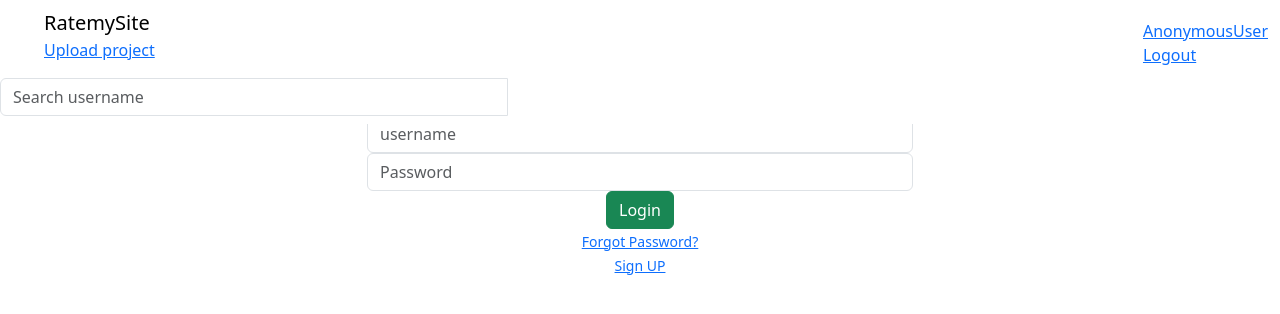
After one commit to Angelamutyota/ratemysite, a Django app: page /login/ in a window 1280 px wide. The commit adds this page. Shown: the top 314 px of the page. Run offline with Django 3.2, Linux system fonts and the light colour scheme; some libraries are stand-ins or nearby versions.

```diff
--- /dev/null
+++ b/rateapp/templates/accounts/login.html
@@ -0,0 +1,57 @@
+{%extends "base.html"%}
+{% load bootstrap5 %}
+{% load static %}
+{% block content %}
+<div class="body">
+    <div class="container mt-5">
+
+        <div class="row">
+            <div class="col-md-3"></div>
+            <div class="col-md-6">
+                <div class="login-form text-center">
+                    <form class="userr" action="" method="post">
+                        {% csrf_token %}
+
+                        <div class="text-center mb-4">
+                            <legend>
+                                <h3><strong>Login</strong></h3>
+                            </legend>
+                            <hr>
+
+                            <div class="form-group">
+                                <input type="text" name="username" class="form-control form-control-user"
+                                    id="exampleInputPassword" placeholder="username">
+                            </div>
+                            <div class="form-group">
+                                <input type="password" name="password" class="form-control form-control-user"
+                                    id="exampleInputPassword" placeholder="Password">
+                            </div>
+                            <!-- <div class="form-group">
+                                <div class="custom-control custom-checkbox small">
+                                    <input type="checkbox" class="custom-control-input" id="customCheck">
+                                    <label id="w" class="custom-control-label" for="customCheck">Remember Me</label>
+                                </div>
+                            </div> -->
+                            <button type="submit" id="btn" class="btn btn-success btn-block">Login</button>
+                    </form>
+                    {% for message in messages %}
+                        <p id="messages">{{message}}</p>
+                    {% endfor %}
+                    <br>
+                    <div id="p" class="text-center">
+                        <a class="small" href="#">Forgot Password?</a>
+                    </div>
+                    <div id="p" class="text-center">
+                        <a class="small" href="{% url 'register' %}">Sign UP</a>
+                    </div>
+                    <!-- <div id="q" class="text-center">
+                        <small class="text-muted">Need an account? Contact human resource for registration and
+                            credential assignment. </small>
+                    </div> -->
+                </div>
+            </div>
+        </div>
+    </div>
+</div>
+
+{% endblock %}
--- a/rateapp/templates/index.html
+++ b/rateapp/templates/index.html
@@ -7,6 +7,6 @@
     <img src="{{project.project_image.url}}" alt="" width="200px">
     <p>{{project.description}}</p>
   <a href="{{project.link}}" target="_blank">{{project.link}}</a>
-  {% endfor %}
+  <a href="{% url 'project' project.id %}" class="btn btn-success p-2">View Post</a>  {% endfor %}
  </div>
 {% endblock %}
--- a/rateapp/templates/navbar.html
+++ b/rateapp/templates/navbar.html
@@ -10,15 +10,15 @@
   <div class="container-fluid">
     <div class="navbar-header">
       <ul style="list-style-type:none;">
-       <a class="navbar-brand " href="" >RatemySite</a><br>
-       <!-- <a href="">Upload project</a>   -->
+       <a class="navbar-brand " href="/" >RatemySite</a><br>
+       <a href="{%url 'new_project'%}">Upload project</a>
       </ul>
     </div>
-    <!-- <div class="navbar-right">
-      <span> <a href="">{{request.user }}</a></span><br>
-      <span><a href="">Logout</a></span>
+    <div class="navbar-right">
+      <span> <a href="{% url 'profile' %}">{{request.user }}</a></span><br>
+      <span><a href="  {% url 'logout' %}">Logout</a></span>
     </div>
-  </div> -->
+  </div>
   <div class="col-sm-4 col-md-5 navbar-center" style="text-align: right;" >
 
     <form class="navbar-form" role="search" action="{%url 'search_results'%}" >
--- a/rateapp/urls.py
+++ b/rateapp/urls.py
@@ -4,10 +4,15 @@ from django.conf.urls.static import static
 from django.conf import settings
 
 urlpatterns=[
+   path('register/', views.registerPage, name= 'register'),
+   path('login/', views.loginPage, name= 'loginpage'),
+   path('logout/',views.logoutpage,name='logout'),
+
     path('',views.index, name = 'index'),
     path('profile/', views.profile, name= 'profile'),
-    path(r'^search/', views.search, name='search_results'),
-   path('uploadproject/',views.new_project,name='new_project')
+    path('search/', views.search, name='search_results'),
+    path('uploadproject/',views.new_project,name='new_project'),
+    path('project/<int:id>/',views.project,name='project'),
 
 ]
 if settings.DEBUG:
--- a/rateapp/views.py
+++ b/rateapp/views.py
@@ -1,21 +1,76 @@
-from rateapp.forms import ProjectForm
+from django.http.response import Http404
+from rateapp.forms import ProjectForm, CreateUserForm, ProfileForm
 from django.shortcuts import render, redirect
 from django.http  import HttpResponse
 from.models import Profile, Project
+from django.contrib import messages
+from django.contrib.auth import authenticate, login, logout
+from django.contrib.auth.decorators import login_required
+from django.core.exceptions import ObjectDoesNotExist
+
+
 
 # Create your views here.
+def registerPage(request):
+    form = CreateUserForm()
+
+    if request.method == 'POST':
+        form = CreateUserForm(request.POST)
+        if form.is_valid():
+            form.save()
+            return redirect('loginpage')
+        name = form.cleaned_data.get("username")
+        messages.success(request, 'Account was created for' , name)
+    context = {'form':form, 'profile':profile}
+    return render(request, 'accounts/register.html', context)
+
+def loginPage(request):
+    if request.method == 'POST':
+        username = request.POST.get("username")
+        password = request.POST.get("password")
+
+        user = authenticate(request,username=username,password=password)
+
+        if user is not None:
+            login(request,user)
+            return redirect('index')
+        else:
+            messages.info(request, 'Incorrect Username or Password')
+    context = {}
+    return render(request, 'accounts/login.html', context)
+
+def logoutpage(request):
+    logout(request)
+    return redirect('loginpage')
+
 def index(request):
     projects = Project.objects.all()
     return render(request, 'index.html', {'projects': projects})
 
+
 def profile(request):
+    try:
+        profile = request.user.profile
+    except Profile.DoesNotExist:
+        profile = Profile(user=request.user)
     user = request.user
-    profile = Profile.objects.filter(user=user)
-    projects = Profile.objects.filter(user=user)
-    return render(request, 'profile.html',{'user':user, 'profile': profile, 'projects':projects})
+    if request.method == 'POST':
+        prof_form = ProfileForm(request.POST, request.FILES, instance=request.user.profile)
+        if prof_form.is_valid():
+            prof_form.save()
+            return redirect(request.path_info)
+    else:
+        prof_form = ProfileForm(instance=request.user.profile)
+    profiles = Profile.objects.filter(user=user)
+    projects = Project.objects.filter(user = user)
+    context = {
+        'projects': projects,
+        'profiles': profiles,
+        'prof_form': prof_form,
+    }
+    return render(request, 'profile.html', context)
 
 def search(request):
-
     if 'projectname' in request.GET and request.GET ['projectname']:
         search_title = request.GET.get('projectname')
         searched_project = Project.search_project(search_title)
@@ -40,3 +95,11 @@ def  new_project(request):
     else:
         form = ProjectForm()
     return render(request,'newproject.html',{"form":form})
+
+def project(request, id):
+    try:
+        project = Project.objects.get(id =id)
+    except ObjectDoesNotExist:
+        raise Http404()
+
+    return render(request, "project.html", {"project":project})
--- a/ratemysite/settings.py
+++ b/ratemysite/settings.py
@@ -39,7 +39,9 @@ INSTALLED_APPS = [
     'django.contrib.messages',
     'django.contrib.staticfiles',
     'rateapp',
-    'bootstrap5'
+    'bootstrap5',
+    'crispy_forms',
+
 ]
 
 MIDDLEWARE = [
```
Also changed, not shown: rateapp/forms.py (+8 -0 lines), rateapp/templates/accounts/register.html (added, +38 -0 lines), rateapp/templates/profile.html (+53 -6 lines), rateapp/templates/project.html (added, +10 -0 lines), media/images/a_reatreat_In2g6XH.jpg (added), media/images/cutrdog_hVPZDBX.jpeg (added), media/images/cutrdog_lBdCxKO.jpeg (added), media/images/cutrdog_mZnyvlc.jpeg (added).
